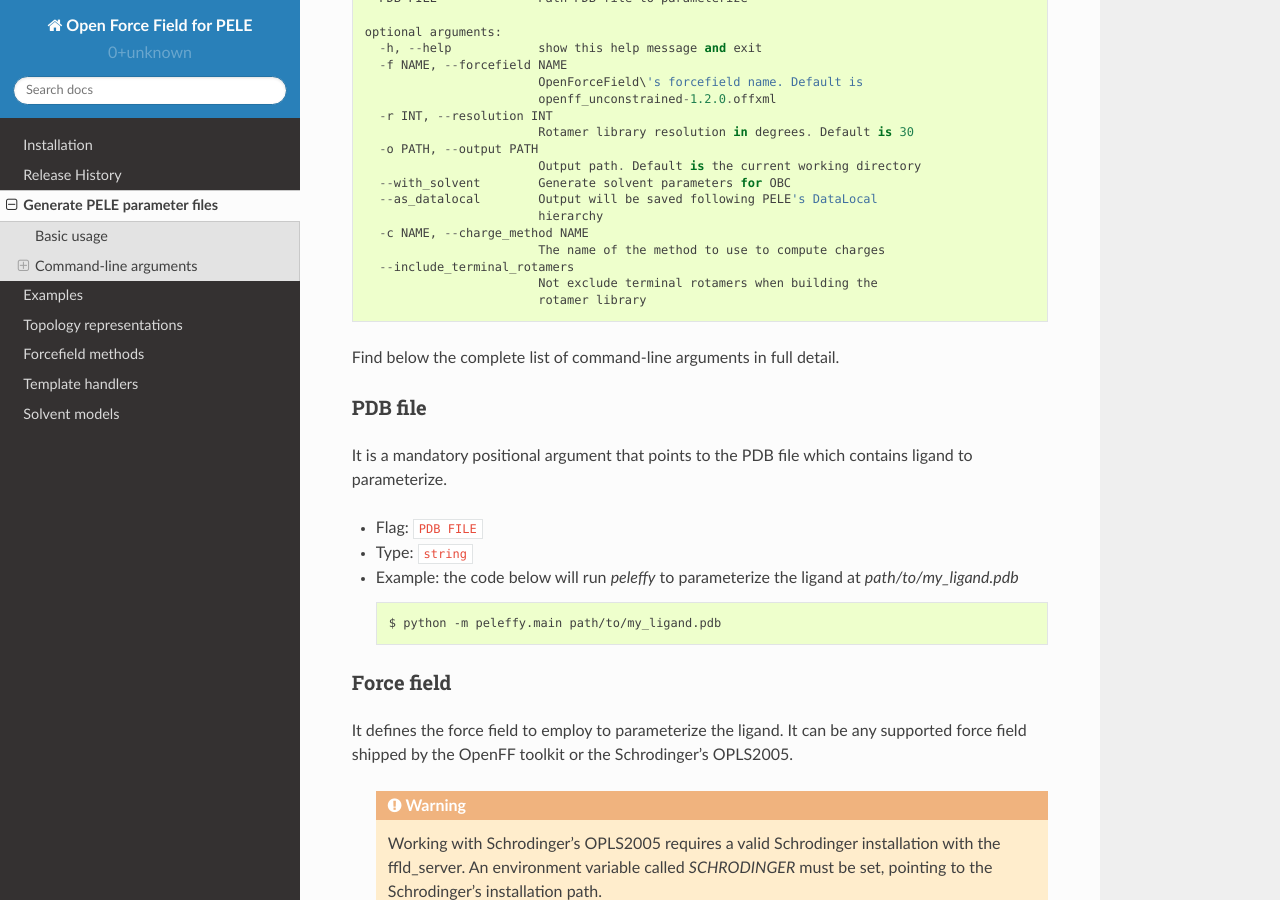
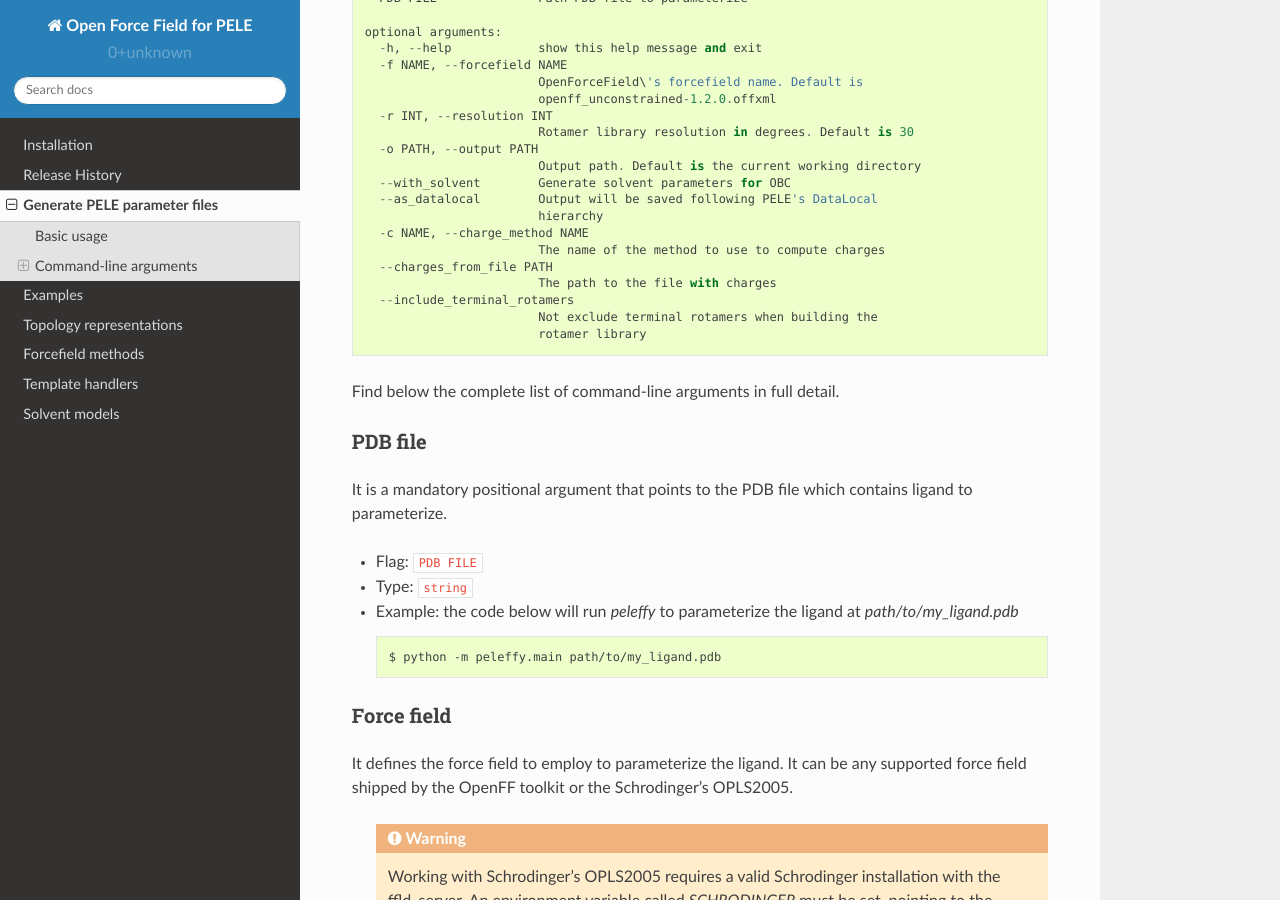
Before and after one commit to martimunicoy/peleffy, a Sphinx documentation site: the page built from docs/usage.rst, in a window 1280 px wide and 900 px high, scrolled down 2274 px. Built offline with Sphinx 7.4.7 and the Read the Docs theme 2.0.0, drawn with Linux system fonts in a browser that asks for light colours.

Commit message:
Fix minor errors

```diff
--- a/docs/installation.rst
+++ b/docs/installation.rst
@@ -6,7 +6,7 @@ Installation
 Installing via `conda`
 ======================
 The more straightforward way to install `peleffy` along with the required
-dependencies is through the `conda <http://www.continuum.io/blog/conda>`_
+dependencies is through the `conda <https://docs.conda.io/en/latest/>`_
 package manager.
 
 First, you need to install the
--- a/docs/usage.rst
+++ b/docs/usage.rst
@@ -102,6 +102,8 @@ arguments. To obtain the full list of flags you can type:
                              hierarchy
        -c NAME, --charge_method NAME
                              The name of the method to use to compute charges
+       --charges_from_file PATH
+                             The path to the file with charges
        --include_terminal_rotamers
                              Not exclude terminal rotamers when building the
                              rotamer library
```
